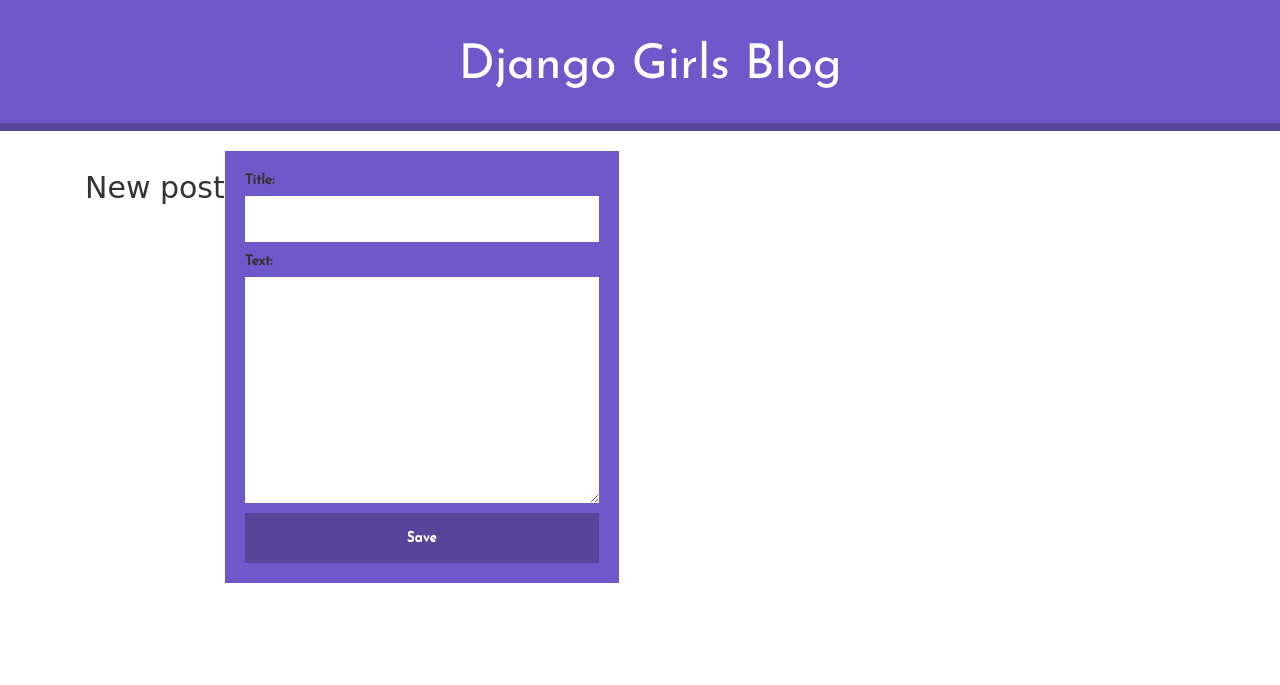
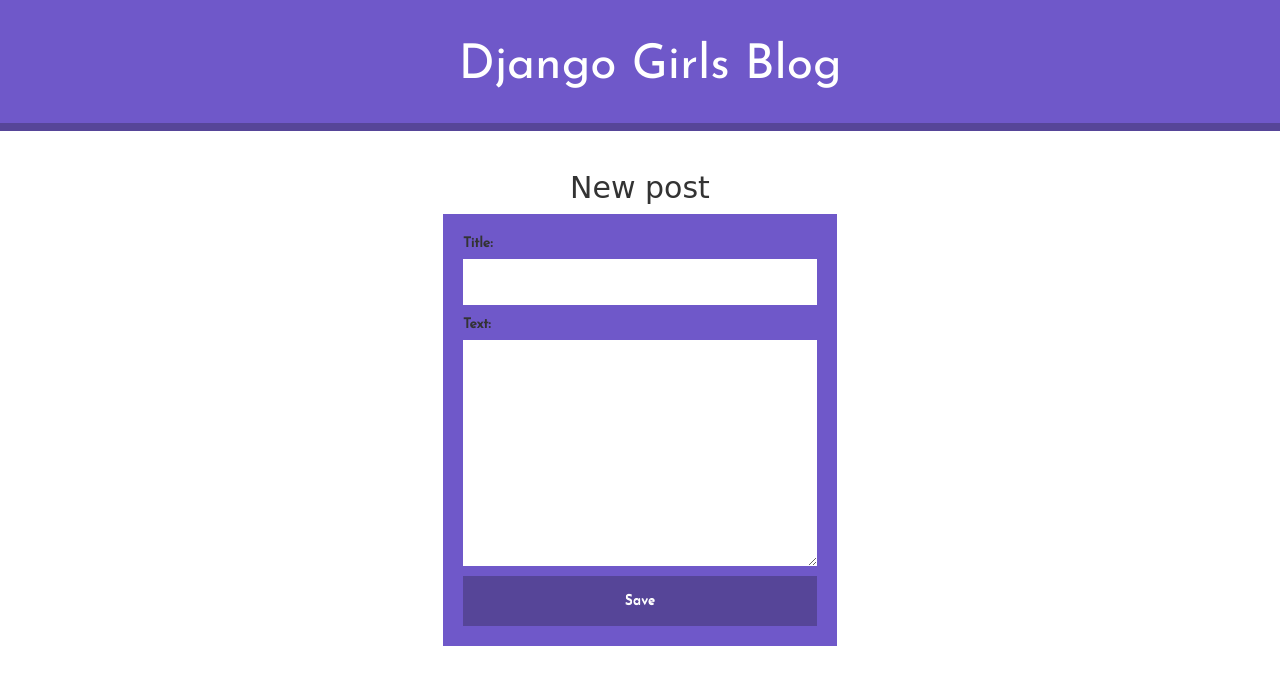
Before and after one commit to perseusjga/my-first-blog, a Django app: page /post/new/ in a window 1280 px wide. Shown: the top 685 px of the page. Run offline with Django 3.2, Linux system fonts and the light colour scheme; some libraries are stand-ins or nearby versions.

Commit message:
Customised CSS for Forms

```diff
--- a/blog/static/css/blog.css
+++ b/blog/static/css/blog.css
@@ -68,12 +68,18 @@
 }
 .col-md-8{
     display: flex;
+    flex-direction: column;
+    justify-content: center !important;
+    align-items: center;
 }
 .col-md-8 > div{
     margin: 20px;
 }
 .row{
     margin: auto !important;
+    display: flex;
+    align-items: center !important;
+    justify-content: center;
 }
 
 /* Form */
```
